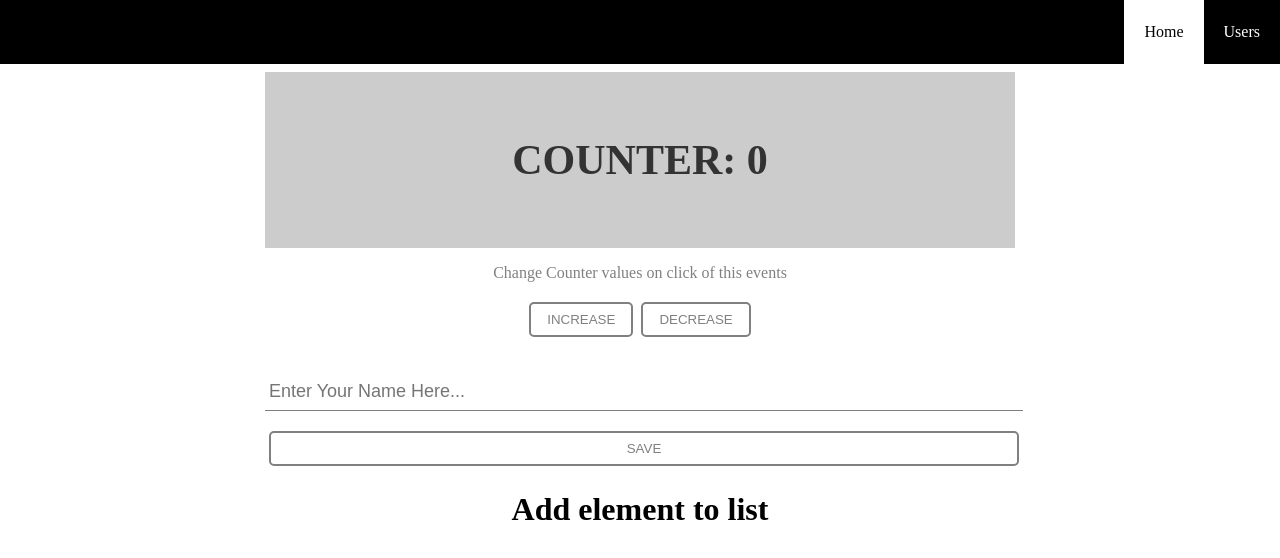
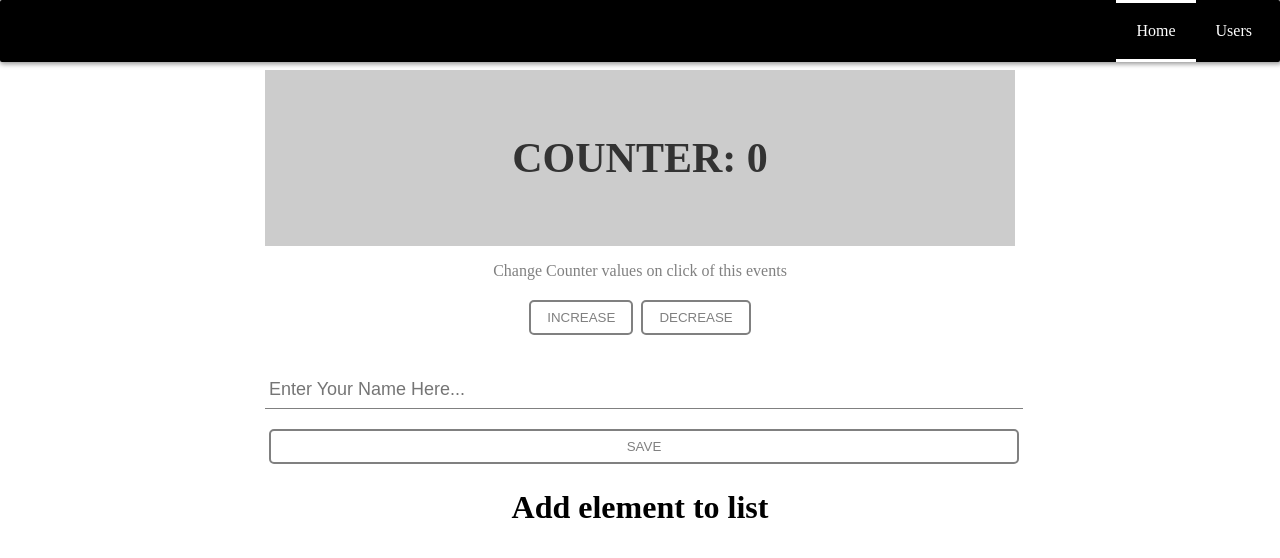
Before and after one commit to shashankshetty1996/React-Basic-Counter, a React (Create React App) app: page / in a window 1280 px wide. Shown: the top 558 px of the page. Built offline with nearby package versions, Linux system fonts and the light colour scheme.

Commit message:
fixed axios error

```diff
--- a/src/App.css
+++ b/src/App.css
@@ -9,20 +9,33 @@ body {
   margin: auto;
 }
 
+.navbar {
+  padding: 0px 8px;
+  border-radius: 2px;
+  box-shadow: 1px 1px 5px 1px rgba(0, 0, 0, 0.42);
+  z-index: 5;
+}
+
 .navbar a {
   display: inline-block;
   text-decoration: none;
   color: inherit;
   padding: 0px 20px;
-  height: 64px;
-  line-height: 64px;
-  transition: all 0.3s ease;
+  height: 56px;
+  line-height: 56px;
+  transition: all 0.3s ease-in-out;
 }
+
+/* .navbar a:hover,
+.navbar a.active {
+  background-color: #ffffff;
+  color: #000000;
+} */
 
 .navbar a:hover,
 .navbar a.active {
-  background-color: #ffffff;
-  color: #000000;
+  border-top: 3px solid #ffffff;
+  border-bottom: 3px solid #ffffff;
 }
 
 .jumbotron {
--- a/src/App.js
+++ b/src/App.js
@@ -3,7 +3,7 @@ import {
   BrowserRouter as Router,
   Route,
   Switch,
-  Link,
+  // Link,
   NavLink
 } from 'react-router-dom';
 import './App.css';
--- a/src/components/users/Users.js
+++ b/src/components/users/Users.js
@@ -1,12 +1,43 @@
 import React, { Component, Fragment } from 'react';
+import axios from 'axios';
 
 class Users extends Component {
+  state = {
+    userList: []
+  };
+
+  componentDidMount() {
+    axios
+      .get('http://jsonplaceholder.typicode.com/users')
+      .then(response => {
+        this.setState({
+          userList: response.data
+        });
+      })
+      .catch(err => {
+        console.log('Error in fetching');
+      });
+  }
+
   render() {
-    return (
-      <Fragment>
-        <h1>Users Component</h1>
-      </Fragment>
-    );
+    let user;
+    if (this.state.userList.length !== 0) {
+      user = (
+        <ul className="list">
+          {this.state.userList.map(user => {
+            return (
+              <li key={user.id}>
+                {user.id} {user.username}
+              </li>
+            );
+          })}
+        </ul>
+      );
+    } else {
+      user = <h1>No data found</h1>;
+    }
+
+    return <Fragment>{user}</Fragment>;
   }
 }
 
```
